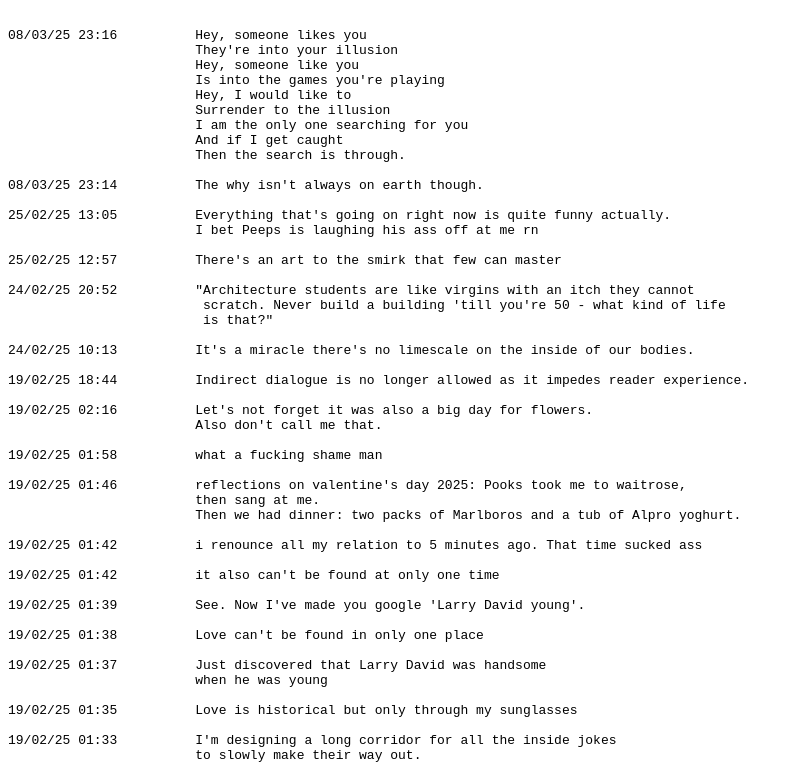
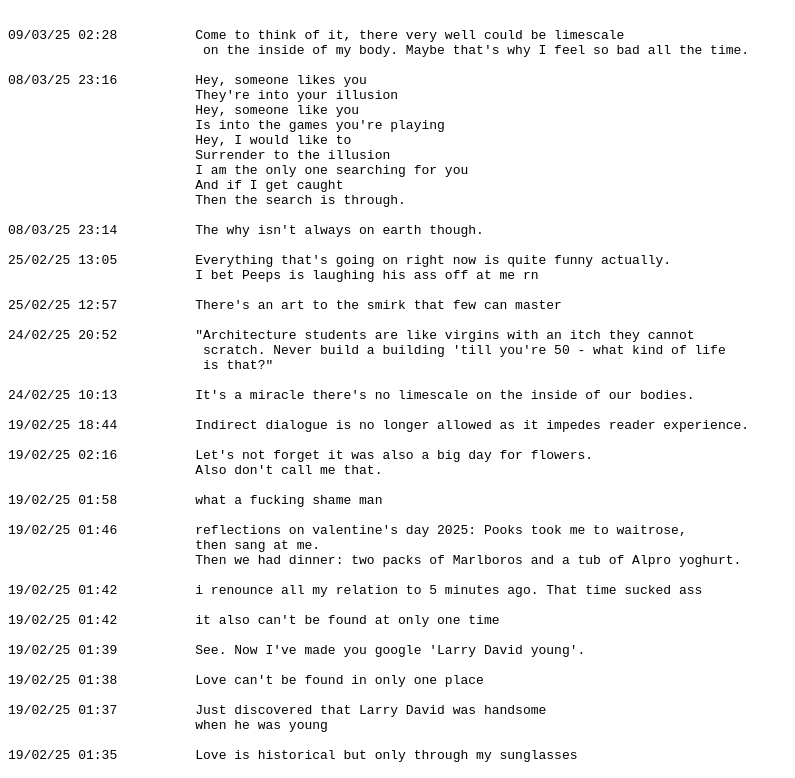
Before and after one commit to Brunodoc808/department, a plain HTML site: page receipts.html in a window 1280 px wide. Shown: the top 778 px of the page, without its empty margins (0-795 px from the left). Drawn offline with Linux system fonts and the light colour scheme.

Commit message:
Update receipts.html

```diff
--- a/receipts.html
+++ b/receipts.html
@@ -9,6 +9,9 @@
 </head>
 <body>
 <pre>
+09/03/25 02:28          Come to think of it, there very well could be limescale
+                         on the inside of my body. Maybe that's why I feel so bad all the time.
+
 08/03/25 23:16          Hey, someone likes you
                         They're into your illusion
                         Hey, someone like you
```
